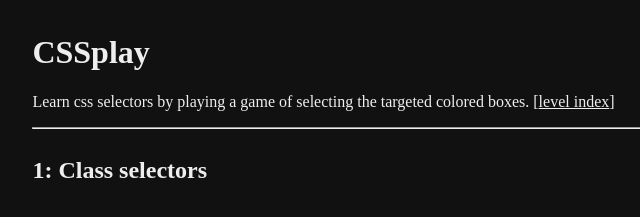
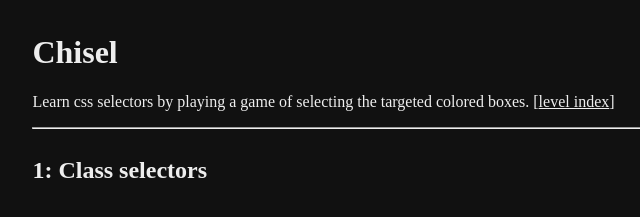
Before and after one commit to nvlled/chisel, a plain HTML site: page index.html in a window 1280 px wide. Shown: the top 217 px of the page, 102-742 px from the left. Drawn offline with Linux system fonts and the light colour scheme.

Commit message:
Update index.html

```diff
--- a/index.html
+++ b/index.html
@@ -8,7 +8,7 @@
 <body>
 <div id="container">
     <div>
-        <h1>CSSplay</h1>
+        <h1>Chisel</h1>
         <p>Learn css selectors by playing a game of selecting
         the targeted colored boxes.
         [<a id="show-index" href="#">level index</a>]
```
